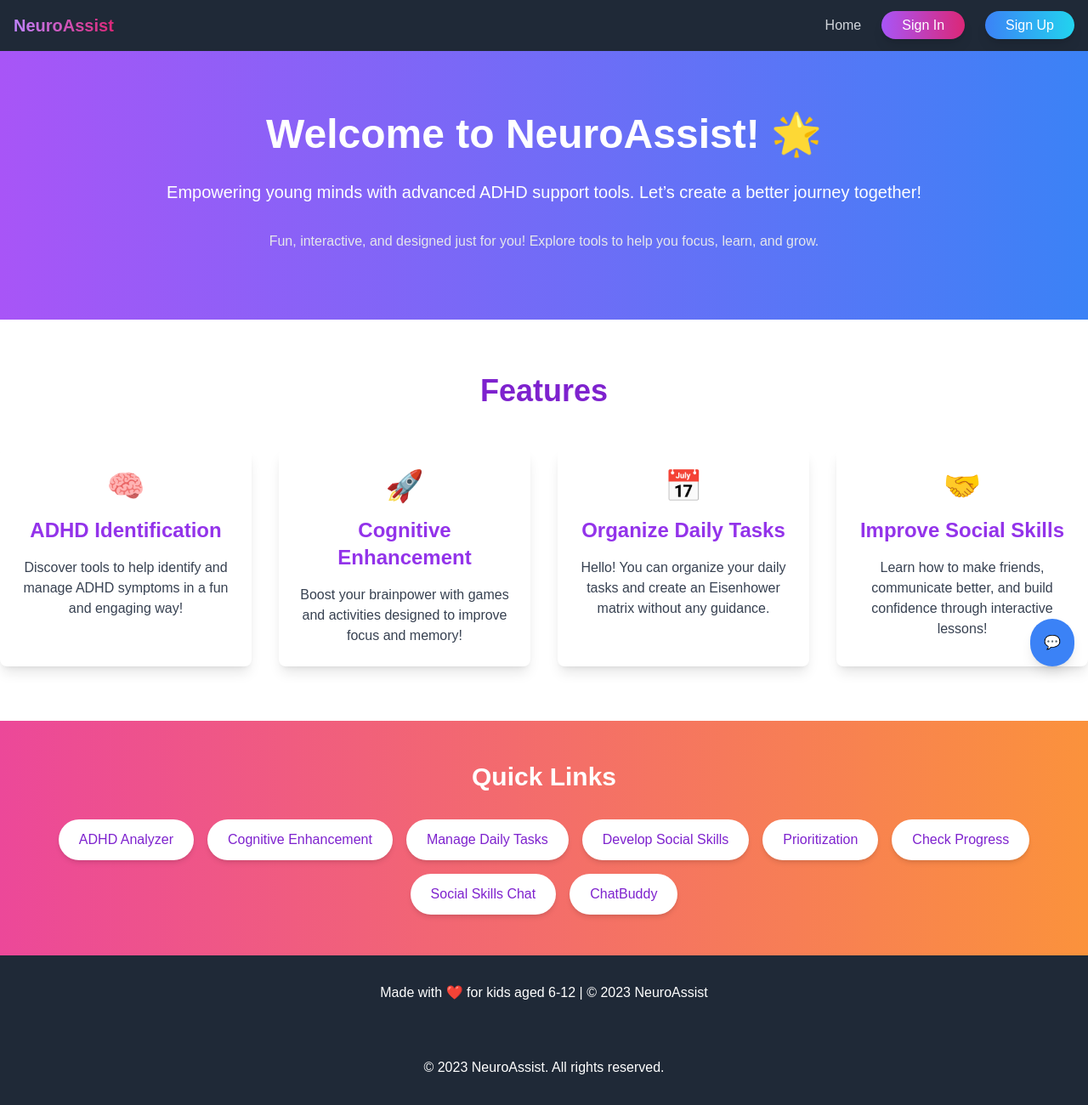
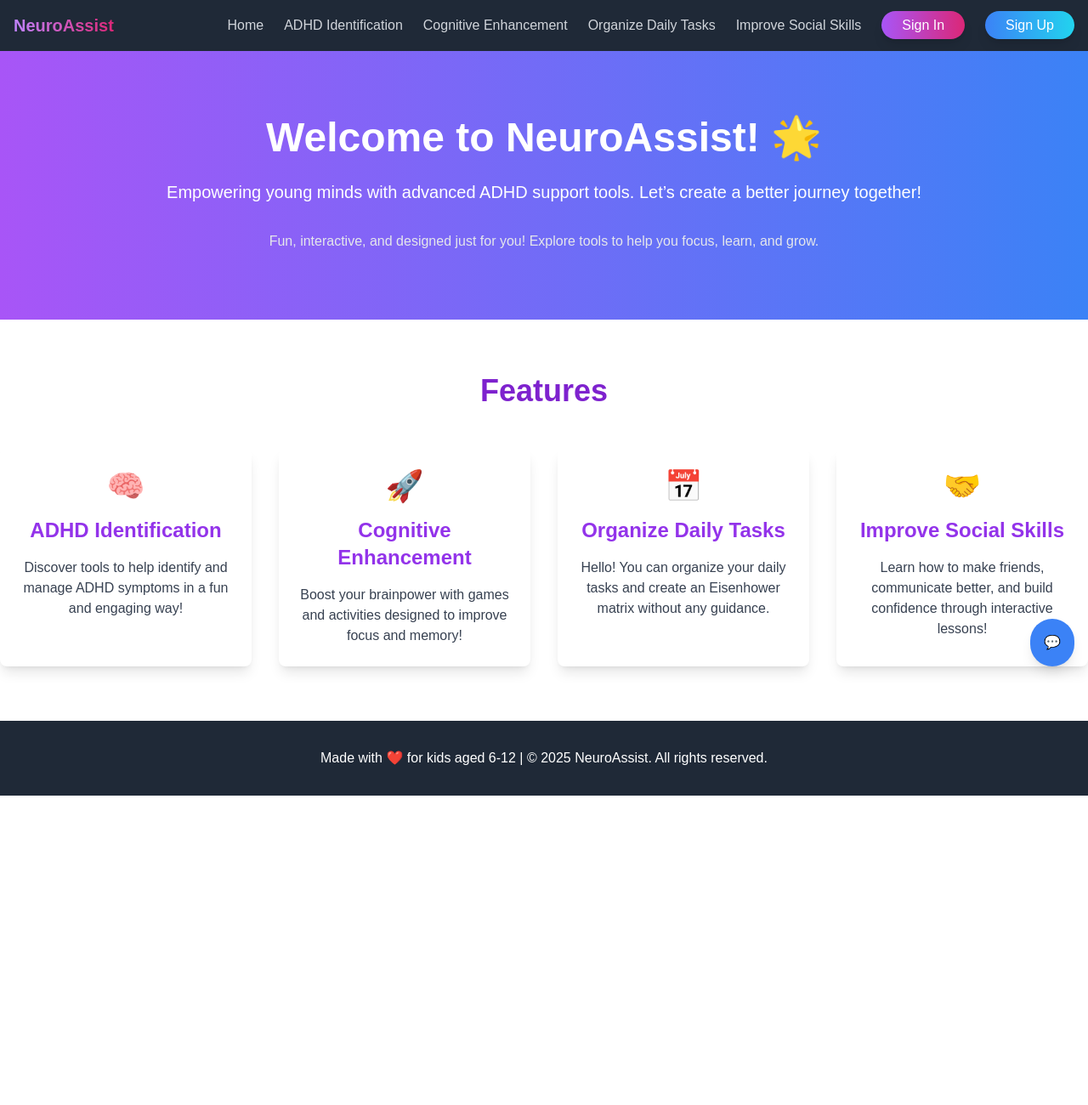
Before and after one commit to Ayesh-Eka/RP-Advanced-ADHD-Supportive-System-24-25J-260, a React (Vite) app in the folder frontend/: page / in a window 1280 px wide. Shown: the whole page at 85% size. After the commit the page ends 936 px from the top, so only its background shows below. Built offline with nearby package versions, Linux system fonts and the light colour scheme.

Commit message:
headers footers and home page changes

```diff
--- a/frontend/src/App.jsx
+++ b/frontend/src/App.jsx
@@ -6,7 +6,7 @@ import HomePage from './pages/HomePage';
 import LoginPage from './pages/LoginPage';
 import RegisterPage from './pages/RegisterPage';
 import ProfilePage from './pages/ProfilePage';
-import TextChatbot from './components/TextChatbot'; // Import TextChatbot
+import SocialSkills from './components/SocialSkills';
 import PredictionForm from './components/PredictionForm';
 import StroopTest from './pages/stroop';
 import DigitSpanTest from './pages/digitspan';
@@ -19,7 +19,7 @@ import ImproveAttentionTask from "./components/ImproveAttentionTask";
 import ControlHyperactivity from "./components/ControlHyperactivity";
 import TrainAttentionHyperactivity from "./components/TrainAttentionHyperactivity";
 import FeedbackPage from './pages/FeedbackPage';
-import ChatPopup from './components/ChatPopup'; // Import ChatPopup
+import ChatPopup from './components/ChatPopup';
 
 
 
@@ -34,12 +34,11 @@ const App = () => {
             <Route path="/login" element={<LoginPage />} />
             <Route path="/register" element={<RegisterPage />} />
             <Route path="/profile" element={<ProfilePage />} />
-            <Route path="/text-chatbot" element={<TextChatbot />} />
-            <Route path="/predict" element={<PredictionForm />} /> {/* Add TextChatbot route */}
+            <Route path="/predict" element={<PredictionForm />} />
             <Route path="/stroop" element={<StroopTest />} />
             <Route path="/digit-span" element={<DigitSpanTest />} />
             <Route path="/follow-instructions" element={<FollowInstructionsGame />} />
-            <Route path="/text-chatbot" element={<TextChatbot />} /> {/* Add TextChatbot route */}
+            <Route path="/SocialSkills" element={<SocialSkills />} />
             <Route path="/taskform" element={<TaskForm />} />
             <Route path="/EducationalActivity" element={<MathGame />} />
             <Route path="/NonEducationalActivity" element={<PaintingGame />} />
--- a/frontend/src/components/Footer.jsx
+++ b/frontend/src/components/Footer.jsx
@@ -4,7 +4,7 @@ const Footer = () => {
   return (
     <footer className="bg-gray-800 text-white py-8">
       <div className="container mx-auto text-center">
-        <p>&copy; 2023 NeuroAssist. All rights reserved.</p>
+        <p>Made with ❤️ for kids aged 6-12 | &copy; 2025 NeuroAssist. All rights reserved.</p>
       </div>
     </footer>
   );
--- a/frontend/src/components/Header.jsx
+++ b/frontend/src/components/Header.jsx
@@ -1,13 +1,18 @@
-import React from 'react';
+import React, { useState } from 'react';
 import { Link, useNavigate } from 'react-router-dom';
 
 const Header = () => {
   const navigate = useNavigate();
   const isLoggedIn = localStorage.getItem('token');
+  const [isMenuOpen, setIsMenuOpen] = useState(false); // State to manage mobile menu toggle
 
   const handleLogout = () => {
     localStorage.removeItem('token');
     navigate('/login');
+  };
+
+  const toggleMenu = () => {
+    setIsMenuOpen(!isMenuOpen);
   };
 
   return (
@@ -19,14 +24,69 @@ const Header = () => {
         >
           NeuroAssist
         </Link>
-        <nav>
-          <ul className="flex space-x-6 items-center">
+
+        {/* Burger Menu Icon for Mobile */}
+        <button
+          onClick={toggleMenu}
+          className="lg:hidden text-gray-300 hover:text-purple-400 focus:outline-none"
+        >
+          <svg
+            className="w-6 h-6"
+            fill="none"
+            stroke="currentColor"
+            viewBox="0 0 24 24"
+            xmlns="http://www.w3.org/2000/svg"
+          >
+            <path
+              strokeLinecap="round"
+              strokeLinejoin="round"
+              strokeWidth="2"
+              d="M4 6h16M4 12h16m-7 6h7"
+            ></path>
+          </svg>
+        </button>
+
+        {/* Navigation Menu */}
+        <nav className={`${isMenuOpen ? 'block' : 'hidden'} lg:flex lg:items-center`}>
+          <ul className="flex flex-col lg:flex-row lg:space-x-6 space-y-4 lg:space-y-0 items-center">
             <li>
               <Link
                 to="/"
                 className="text-gray-300 hover:text-purple-400 transition duration-300"
               >
                 Home
+              </Link>
+            </li>
+            <li>
+              <Link
+                to="/predict"
+                className="text-gray-300 hover:text-purple-400 transition duration-300"
+              >
+                ADHD Identification
+              </Link>
+            </li>
+            <li>
+              <Link
+                to="/go"
+                className="text-gray-300 hover:text-purple-400 transition duration-300"
+              >
+                Cognitive Enhancement
+              </Link>
+            </li>
+            <li>
+              <Link
+                to="/EducationalActivity"
+                className="text-gray-300 hover:text-purple-400 transition duration-300"
+              >
+                Organize Daily Tasks
+              </Link>
+            </li>
+            <li>
+              <Link
+                to="/SocialSkills"
+                className="text-gray-300 hover:text-purple-400 transition duration-300"
+              >
+                Improve Social Skills
               </Link>
             </li>
             {!isLoggedIn ? (
@@ -53,7 +113,7 @@ const Header = () => {
                 <li>
                   <Link
                     to="/profile"
-                    className="text-gray-300 hover:text-purple-400 transition duration-300"
+                    className="bg-gradient-to-r from-blue-500 to-cyan-400 text-white px-6 py-2 rounded-full hover:from-cyan-400 hover:to-blue-500 transition-all duration-300 shadow-lg"
                   >
                     Profile
                   </Link>
@@ -61,7 +121,7 @@ const Header = () => {
                 <li>
                   <button
                     onClick={handleLogout}
-                    className="text-gray-300 hover:text-purple-400 transition duration-300"
+                    className="bg-gradient-to-r from-red-700 to-red-300 text-white px-6 py-2 rounded-full hover:from-red-400 hover:to-red-700 transition-all duration-300 shadow-lg"
                   >
                     Logout
                   </button>
--- a/frontend/src/components/TextChatbot.jsx
+++ b/frontend/src/components/SocialSkills.jsx
@@ -3,7 +3,7 @@ import axios from 'axios';
 import Swal from 'sweetalert2';
 import { useNavigate } from 'react-router-dom';
 
-const TextChatbot = () => {
+const SocialSkills = () => {
   const [questions, setQuestions] = useState([]);
   const [currentQuestionIndex, setCurrentQuestionIndex] = useState(0);
   const [userResponse, setUserResponse] = useState('');
@@ -122,10 +122,11 @@ const TextChatbot = () => {
       const { isPositive } = response.data;
 
       // Save the user's response
-      setUserResponses((prevResponses) => [
-        ...prevResponses,
+      const updatedResponses = [
+        ...userResponses,
         { question: questions[currentQuestionIndex].scenario, response: userResponse, isPositive },
-      ]);
+      ];
+      setUserResponses(updatedResponses);
 
       if (isPositive) {
         const utterance = new SpeechSynthesisUtterance("Great job! Your response is correct.");
@@ -141,7 +142,7 @@ const TextChatbot = () => {
           if (currentQuestionIndex < 4) {
             setCurrentQuestionIndex((prev) => prev + 1);
           } else {
-            navigate('/feedback', { state: { userResponses } }); // Redirect to feedback page
+            navigate('/feedback', { state: { userResponses: updatedResponses } }); // Redirect to feedback page
           }
           setUserResponse('');
         });
@@ -170,7 +171,7 @@ const TextChatbot = () => {
           if (currentQuestionIndex < 4) {
             setCurrentQuestionIndex((prev) => prev + 1);
           } else {
-            navigate('/feedback', { state: { userResponses } }); // Redirect to feedback page
+            navigate('/feedback', { state: { userResponses: updatedResponses } }); // Redirect to feedback page
           }
           setUserResponse('');
         });
@@ -182,17 +183,17 @@ const TextChatbot = () => {
   };
 
   if (loading) {
-    return <div className="min-h-screen flex items-center justify-center bg-gray-100">Loading questions...</div>;
+    return <div className="min-h-screen flex items-center justify-center bg-gradient-to-br from-blue-50 to-purple-50">Loading questions...</div>;
   }
 
   if (questions.length === 0) {
-    return <div className="min-h-screen flex items-center justify-center bg-gray-100">No questions available. Please try again later.</div>;
+    return <div className="min-h-screen flex items-center justify-center bg-gradient-to-br from-blue-50 to-purple-50">No questions available. Please try again later.</div>;
   }
 
   const currentQuestion = questions[currentQuestionIndex];
 
   return (
-    <div className="min-h-screen flex items-center justify-center bg-gradient-to-br from-blue-50 to-purple-50 p-4">
+    <div className="min-h-screen flex items-center justify-center bg-gradient-to-br from-blue-500 to-purple-500 p-4">
       <div className="bg-white rounded-lg shadow-lg w-full max-w-2xl p-6">
         <h1 className="text-3xl font-bold text-center text-blue-800 mb-6">ADHD Social Skills Chat</h1>
         <div className="bg-blue-100 p-4 rounded-lg mb-6">
@@ -239,4 +240,4 @@ const TextChatbot = () => {
   );
 };
 
-export default TextChatbot;
+export default SocialSkills;
--- a/frontend/src/pages/HomePage.jsx
+++ b/frontend/src/pages/HomePage.jsx
@@ -9,14 +9,14 @@ const HomePage = () => {
       description:
         'Discover tools to help identify and manage ADHD symptoms in a fun and engaging way!',
       icon: '🧠',
-      path: '#',
+      path: '/predict',
     },
     {
       title: 'Cognitive Enhancement',
       description:
         'Boost your brainpower with games and activities designed to improve focus and memory!',
       icon: '🚀',
-      path: '#',
+      path: '/go',
     },
     {
       title: 'Organize Daily Tasks',
@@ -30,20 +30,10 @@ const HomePage = () => {
       description:
         'Learn how to make friends, communicate better, and build confidence through interactive lessons!',
       icon: '🤝',
-      path: '#',
+      path: '/SocialSkills',
     },
   ];
 
-  const quickLinks = [
-    'ADHD Analyzer',
-    'Cognitive Enhancement',
-    'Manage Daily Tasks',
-    'Develop Social Skills',
-    'Prioritization',
-    'Check Progress',
-    'Social Skills Chat',
-    'ChatBuddy',
-  ];
 
   return (
     <div>
@@ -84,34 +74,8 @@ const HomePage = () => {
         </div>
       </div>
 
-      {/* Quick Links Section */}
-      <div className="bg-gradient-to-r from-pink-500 to-orange-400 py-12">
-        <div className="container mx-auto text-center">
-          <h2 className="text-3xl font-bold text-white mb-8">
-            Quick Links
-          </h2>
-          <div className="flex flex-wrap justify-center gap-4">
-            {quickLinks.map((link, index) => (
-              <a
-                key={index}
-                href="/text-chatbot"
-                className="bg-white text-purple-700 px-6 py-3 rounded-full hover:bg-purple-100 hover:text-purple-900 transition-all duration-300 shadow-md"
-              >
-                {link}
-              </a>
-            ))}
-          </div>
-        </div>
-      </div>
 
-      {/* Fun Footer */}
-      <div className="bg-gray-800 py-8">
-        <div className="container mx-auto text-center">
-          <p className="text-white">
-            Made with ❤️ for kids aged 6-12 | © 2023 NeuroAssist
-          </p>
-        </div>
-      </div>
+
     </div>
   );
 };
```
